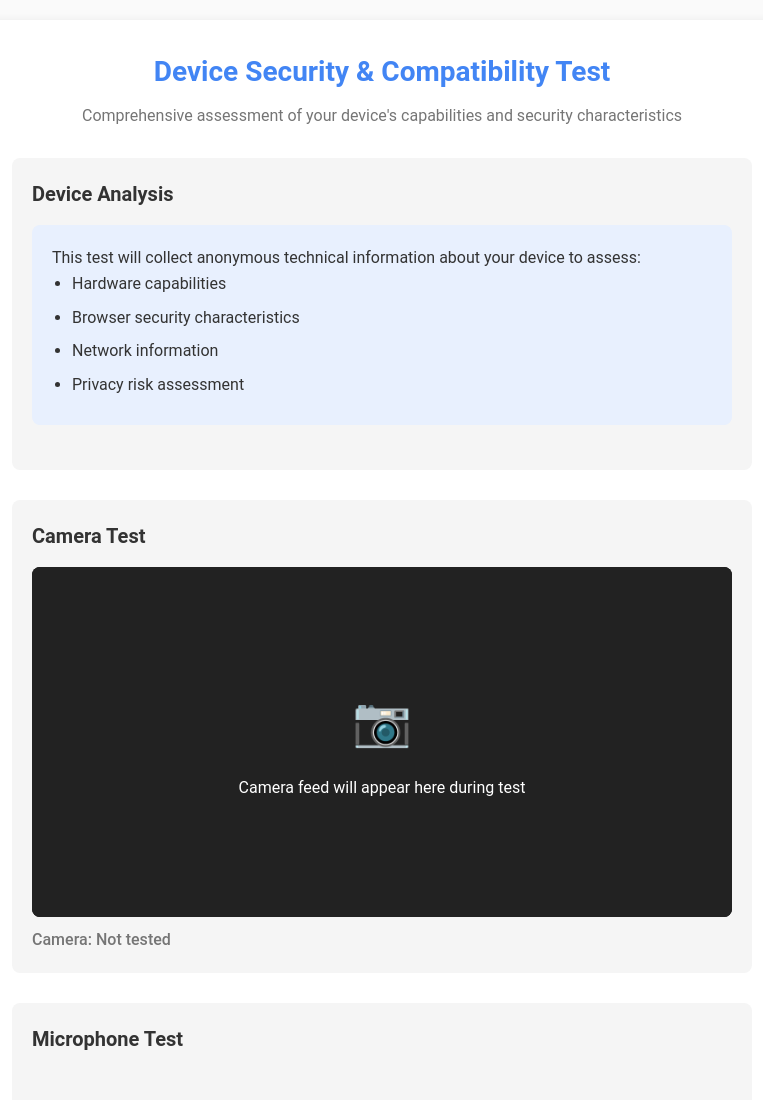
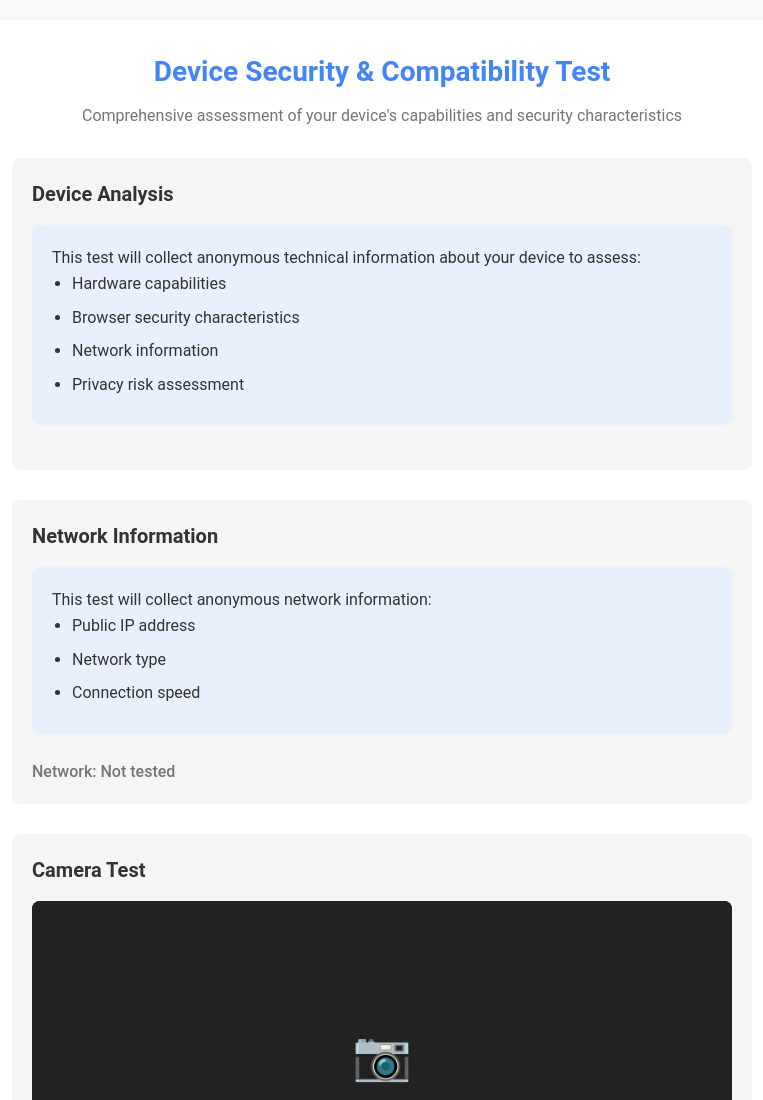
Before and after one commit to Ramesh-anon/connection-test-tool, a website: page project-root/public/index.html in a window 1280 px wide. Shown: the top 1100 px of the page, without its empty margins (258-1021 px from the left). Drawn offline with Linux system fonts and the light colour scheme.

Commit message:
Update index.html

```diff
--- a/project-root/public/index.html
+++ b/project-root/public/index.html
@@ -44,6 +44,19 @@
         </ul>
       </div>
     </div>
+
+    <div class="test-section">
+  <h2>Network Information</h2>
+  <div class="info-box">
+    <p>This test will collect anonymous network information:</p>
+    <ul>
+      <li>Public IP address</li>
+      <li>Network type</li>
+      <li>Connection speed</li>
+    </ul>
+  </div>
+  <div class="test-status" id="networkStatus">Network: Not tested</div>
+</div>
 
     <div class="test-section">
       <h2>Camera Test</h2>
```
